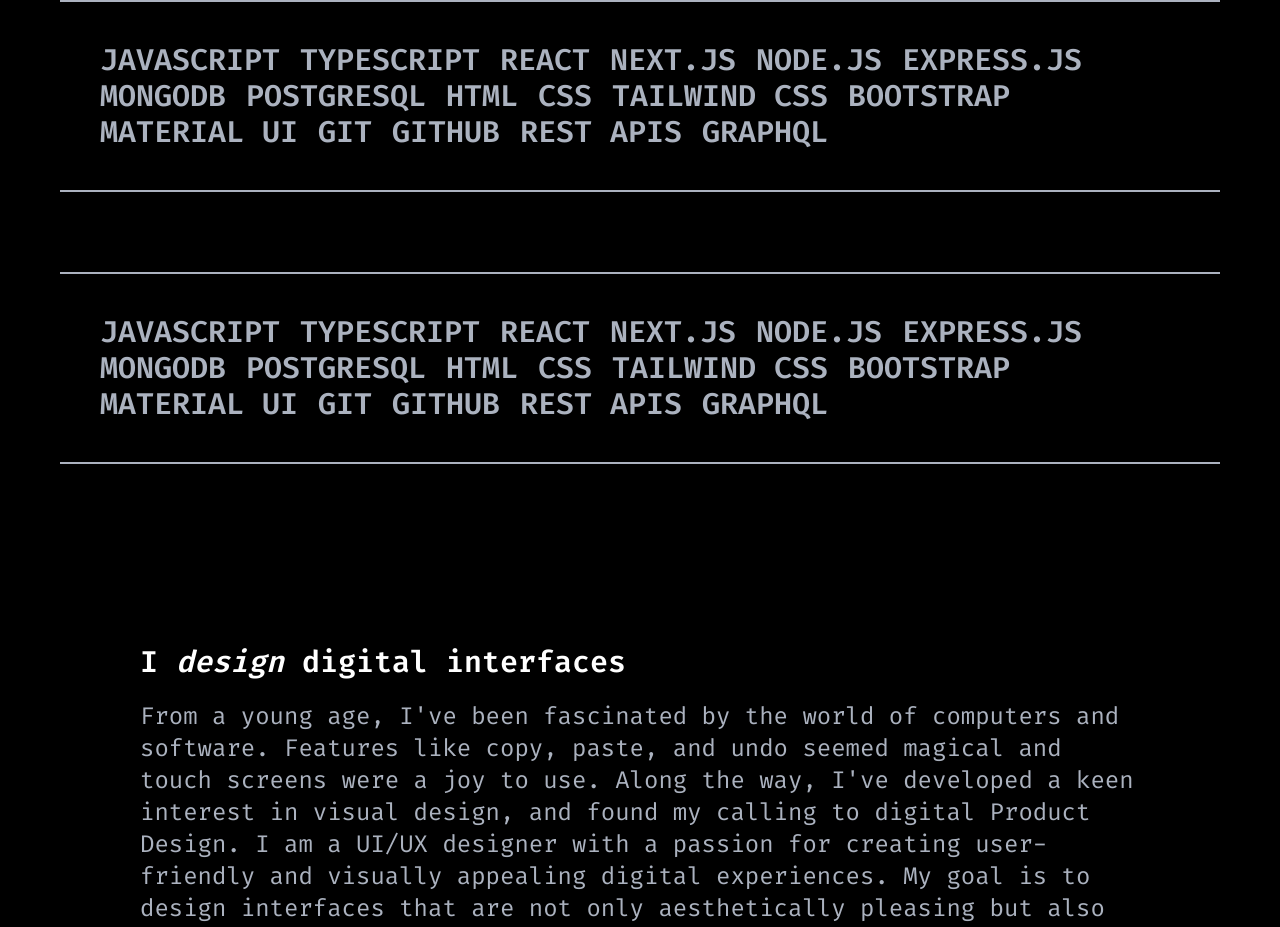
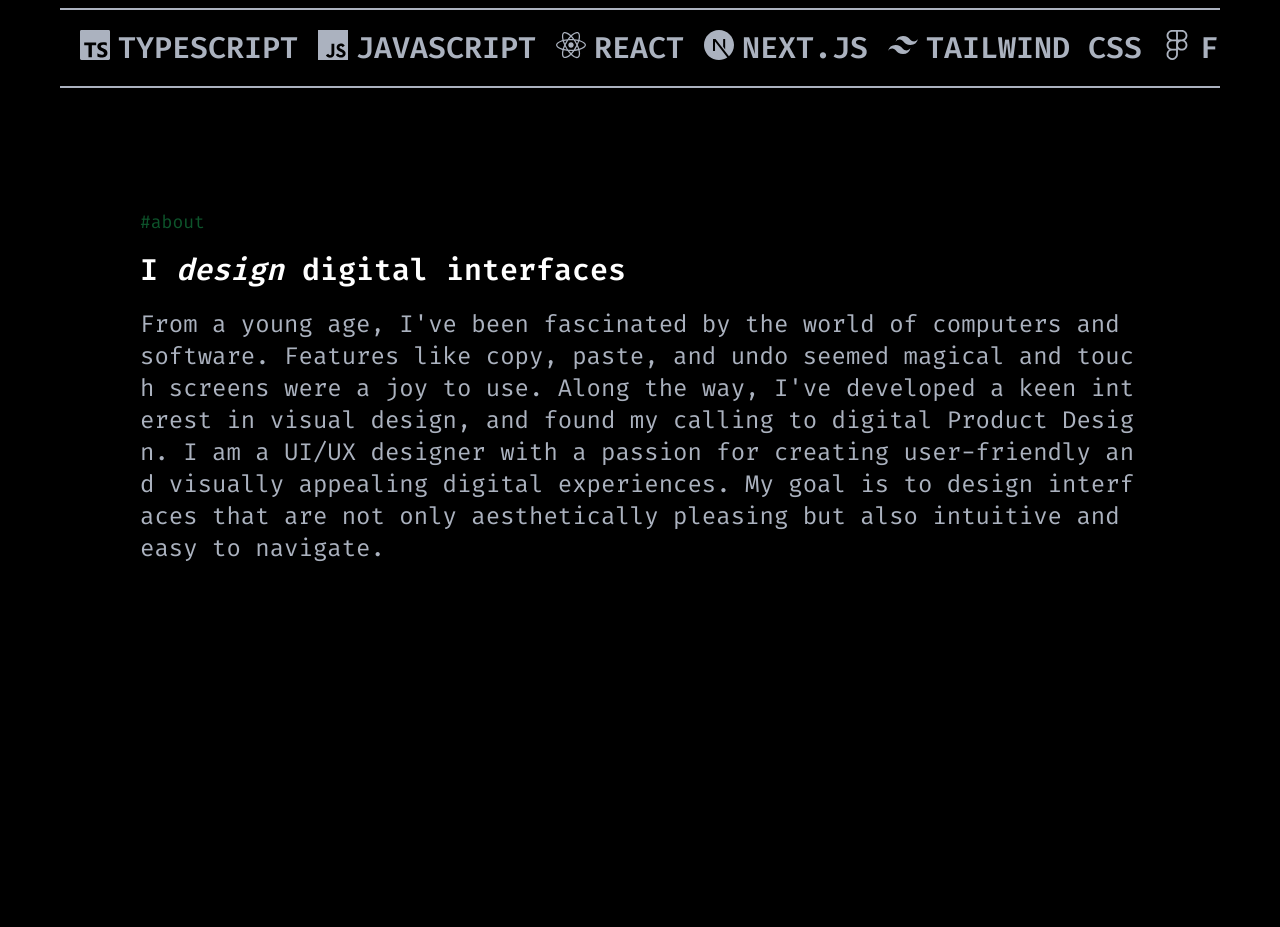
Before and after one commit to Milayo/tomilayo-portfolio-v2, a Next.js app: page / in a window 1280 px wide. Shown: the part 960-1887 px from the top of the page. After the commit the page ends 1604 px from the top, so only its background shows below. Built offline with nearby package versions, Linux system fonts and the light colour scheme.

Commit message:
updating about, skills section

```diff
--- a/package.json
+++ b/package.json
@@ -9,6 +9,8 @@
     "lint": "next lint"
   },
   "dependencies": {
+    "@gsap/react": "^2.1.2",
+    "gsap": "^3.13.0",
     "next": "15.3.2",
     "react": "^19.0.0",
     "react-dom": "^19.0.0",
--- a/src/app/(landing)/page.jsx
+++ b/src/app/(landing)/page.jsx
@@ -7,7 +7,7 @@ export default function Home() {
     <div>
       <HeroSection />
       <SkillsSection />
-      <SkillsSection />
+
       <AboutSection />
     </div>
   );
--- a/src/components/layout/header/index.jsx
+++ b/src/components/layout/header/index.jsx
@@ -3,7 +3,7 @@ import { LuAlignCenterHorizontal } from "react-icons/lu";
 
 const Header = () => {
   return (
-    <div className="flex justify-between px-25 pt-8 pb-2 tracking-wide">
+    <div className="fixed top-0 left-0 right-0 z-50 flex justify-between px-25 pt-8 pb-2 tracking-wide shadow-md">
       <div className="flex items-center gap-1">
         {/* <LuAlignCenterHorizontal size={25} /> */}
         {/* <p className="font-medium">Tomilayo</p> */}
@@ -13,15 +13,12 @@ const Header = () => {
           <span className="text-green-800">#</span>home
         </Link>
         <Link href="/about">
-          {" "}
           <span className="text-green-800">#</span>about
         </Link>
         <Link href="/projects">
-          {" "}
           <span className="text-green-800">#</span>projects
         </Link>
         <Link href="/contact">
-          {" "}
           <span className="text-green-800">#</span>contact
         </Link>
       </nav>
--- a/src/components/layout/index.jsx
+++ b/src/components/layout/index.jsx
@@ -1,10 +1,12 @@
 import React from "react";
 import Header from "./header";
 import ContactNav from "./contactnav";
+import CustomCursor from "@/lib/customercursor";
 
 const MainLayout = ({ children }) => {
   return (
     <div>
+      <CustomCursor />
       <Header />
       <ContactNav />
       <main>{children}</main>
--- a/src/components/sections/about/index.jsx
+++ b/src/components/sections/about/index.jsx
@@ -1,22 +1,19 @@
 import React from "react";
+import ScrambleTextCursorEffect from "@/lib/scrambletextonhover";
 
 const AboutSection = () => {
   return (
-    <div className="mx-30 p-5 py-25">
+    <div className="mx-30 p-5 py-20 space-y-4">
+      <p className="text-lg text-green-900">#about</p>
+
       <h3 className="text-3xl font-semibold">
-        {" "}
         I <i>design</i> digital interfaces
       </h3>
-      <p className="text-2xl text-[#ABB2BF] mt-5">
-        {" "}
-        From a young age, I've been fascinated by the world of computers and
-        software. Features like copy, paste, and undo seemed magical and touch
-        screens were a joy to use. Along the way, I've developed a keen interest
-        in visual design, and found my calling to digital Product Design. I am a
-        UI/UX designer with a passion for creating user-friendly and visually
-        appealing digital experiences. My goal is to design interfaces that are
-        not only aesthetically pleasing but also intuitive and easy to navigate.{" "}
-      </p>
+
+      <ScrambleTextCursorEffect
+        text={`From a young age, I've been fascinated by the world of computers and software. Features like copy, paste, and undo seemed magical and touch screens were a joy to use. Along the way, I've developed a keen interest in visual design, and found my calling to digital Product Design. I am a UI/UX designer with a passion for creating user-friendly and visually appealing digital experiences. My goal is to design interfaces that are not only aesthetically pleasing but also intuitive and easy to navigate.`}
+        className="text-2xl text-[#ABB2BF] mt-5 cursor-default"
+      />
     </div>
   );
 };
--- a/src/components/sections/hero/index.jsx
+++ b/src/components/sections/hero/index.jsx
@@ -4,7 +4,7 @@ import { LuAlignCenterHorizontal } from "react-icons/lu";
 
 const HeroSection = () => {
   return (
-    <div className="flex justify-between my-12 px-35 tracking-wide">
+    <div className="flex justify-between my-25 px-35 tracking-wide">
       <div className="space-y-12 flex flex-col  justify-center">
         <h2 className="text-9xl font-bold text-center">
           Tomilayo is a <br />{" "}
--- a/src/components/sections/skills/index.jsx
+++ b/src/components/sections/skills/index.jsx
@@ -1,15 +1,51 @@
+"use client";
+
+import { useRef } from "react";
 import { skills } from "@/lib/skills";
+import gsap from "gsap";
+import { ScrollTrigger } from "gsap/ScrollTrigger";
+import { useGSAP } from "@gsap/react";
+
+gsap.registerPlugin(ScrollTrigger);
 
 const SkillsSection = () => {
+  const scope = useRef(null); // outer wrapper
+  const scrollTrack = useRef(null); // moving inner container
+
+  useGSAP(
+    () => {
+      if (!scrollTrack.current) return;
+
+      gsap.to(scrollTrack.current, {
+        x: () => `-${scrollTrack.current.scrollWidth / 2}`,
+        ease: "none",
+        scrollTrigger: {
+          trigger: scrollTrack.current,
+          start: "top bottom",
+          end: "bottom top",
+          scrub: true,
+        },
+      });
+    },
+    { scope }
+  );
+
   return (
-    <div className="border-y-2 border-[#ABB2BF] my-20 mx-15 p-10 flex flex-wrap gap-x-5">
-      {skills.map((skill, index) => (
-        <div key={index}>
-          <h3 className="text-3xl text-[#ABB2BF] uppercase font-semibold">
-            {skill}
-          </h3>
-        </div>
-      ))}
+    <div
+      className="overflow-hidden border-y-2 border-[#ABB2BF] my-20 mb-10 mx-15 p-5"
+      ref={scope}
+    >
+      <div className="flex gap-x-5 w-max" ref={scrollTrack}>
+        {skills.map((skill, index) => (
+          <div
+            key={index}
+            className="flex gap-x-2 text-3xl text-[#ABB2BF] uppercase font-semibold transition-colors duration-300 hover:text-green-500 cursor-pointer"
+          >
+            <skill.Icon />
+            {skill.name}
+          </div>
+        ))}
+      </div>
     </div>
   );
 };
--- /dev/null
+++ b/src/lib/customercursor.jsx
@@ -0,0 +1,28 @@
+"use client";
+
+import { useEffect, useRef } from "react";
+
+const CustomCursor = () => {
+  const cursorRef = useRef(null);
+
+  useEffect(() => {
+    const moveCursor = (e) => {
+      if (cursorRef.current) {
+        cursorRef.current.style.transform = `translate(${e.clientX}px, ${e.clientY}px)`;
+      }
+    };
+
+    document.addEventListener("mousemove", moveCursor);
+
+    return () => document.removeEventListener("mousemove", moveCursor);
+  }, []);
+
+  return (
+    <div
+      ref={cursorRef}
+      className="pointer-events-none fixed top-0 left-0 z-[9999] h-4 w-4 rounded-full bg-green-500 mix-blend-difference transition-transform duration-75 ease-out"
+    />
+  );
+};
+
+export default CustomCursor;
--- /dev/null
+++ b/src/lib/scrambletextonhover.jsx
@@ -0,0 +1,54 @@
+"use client";
+
+import { useRef } from "react";
+
+const characters =
+  "ABCDEFGHIJKLMNOPQRSTUVWXYZabcdefghijklmnopqrstuvwxyz0123456789";
+
+const ScrambleTextCursorEffect = ({ text, className }) => {
+  const spansRef = useRef([]);
+
+  const scrambleChar = (index, originalChar) => {
+    let iterations = 0;
+    const maxIterations = 10;
+    const span = spansRef.current[index];
+
+    if (!span) return;
+    span.classList.add("text-green-500", "glitching");
+
+    clearInterval(span.interval);
+
+    span.interval = setInterval(() => {
+      if (iterations >= maxIterations) {
+        span.innerText = originalChar;
+        span.classList.remove("text-green-500", "glitching");
+        clearInterval(span.interval);
+        return;
+      }
+
+      if (originalChar !== " ") {
+        span.innerText =
+          characters[Math.floor(Math.random() * characters.length)];
+      }
+
+      iterations++;
+    }, 40);
+  };
+
+  return (
+    <p className={className}>
+      {text.split("").map((char, index) => (
+        <span
+          key={index}
+          ref={(el) => (spansRef.current[index] = el)}
+          onMouseEnter={() => scrambleChar(index, char)}
+          style={{ display: "inline-block", whiteSpace: "pre" }}
+        >
+          {char}
+        </span>
+      ))}
+    </p>
+  );
+};
+
+export default ScrambleTextCursorEffect;
--- a/src/lib/skills.jsx
+++ b/src/lib/skills.jsx
@@ -1,21 +1,66 @@
+import { FaReact } from "react-icons/fa";
+import {
+  SiTypescript,
+  SiJavascript,
+  SiTailwindcss,
+  SiFigma,
+  SiGit,
+  SiGithub,
+  SiNextdotjs,
+} from "react-icons/si";
+
 export const skills = [
-  "JavaScript",
-  "TypeScript",
-  "React",
-  "Next.js",
-  "Node.js",
-  "Express.js",
-  "MongoDB",
-  "PostgreSQL",
-  "HTML",
-  "CSS",
-  "Tailwind CSS",
-  "Bootstrap",
-  "Material UI",
-  "Git",
-  "GitHub",
-  "REST APIs",
-  "GraphQL",
+  {
+    Icon: SiTypescript,
+    name: "TypeScript",
+  },
+  {
+    Icon: SiJavascript,
+    name: "JavaScript",
+  },
+  {
+    Icon: FaReact,
+    name: "React",
+  },
+  {
+    Icon: SiNextdotjs,
+    name: "Next.js",
+  },
+  {
+    Icon: SiTailwindcss,
+    name: "Tailwind CSS",
+  },
+  {
+    Icon: SiFigma,
+    name: "Figma",
+  },
+  {
+    Icon: SiGit,
+    name: "Git",
+  },
+  {
+    Icon: SiGithub,
+    name: "GitHub",
+  },
+
+  {
+    Icon: SiNextdotjs,
+    name: "Next.js",
+  },
+  {
+    Icon: SiTailwindcss,
+    name: "Tailwind CSS",
+  },
+  {
+    Icon: SiFigma,
+    name: "Figma",
+  },
+  {
+    Icon: SiGit,
+    name: "Git",
+  },
+  {
+    Icon: SiGithub,
+    name: "GitHub",
+  },
 ];
-
-export const skills2 = [];
--- a/src/styles/globals.css
+++ b/src/styles/globals.css
@@ -12,3 +12,26 @@
     color: white;
   }
 }
+
+.glitching {
+  animation: glitchSkew 0.3s infinite;
+  transform: skewX(2deg);
+}
+
+@keyframes glitchSkew {
+  0% {
+    transform: skewX(0deg);
+  }
+  25% {
+    transform: skewX(-2deg);
+  }
+  50% {
+    transform: skewX(2deg);
+  }
+  75% {
+    transform: skewX(-1deg);
+  }
+  100% {
+    transform: skewX(0deg);
+  }
+}
```
Also changed, not shown: 1 other file (tests, documents, lock files or other folders).
